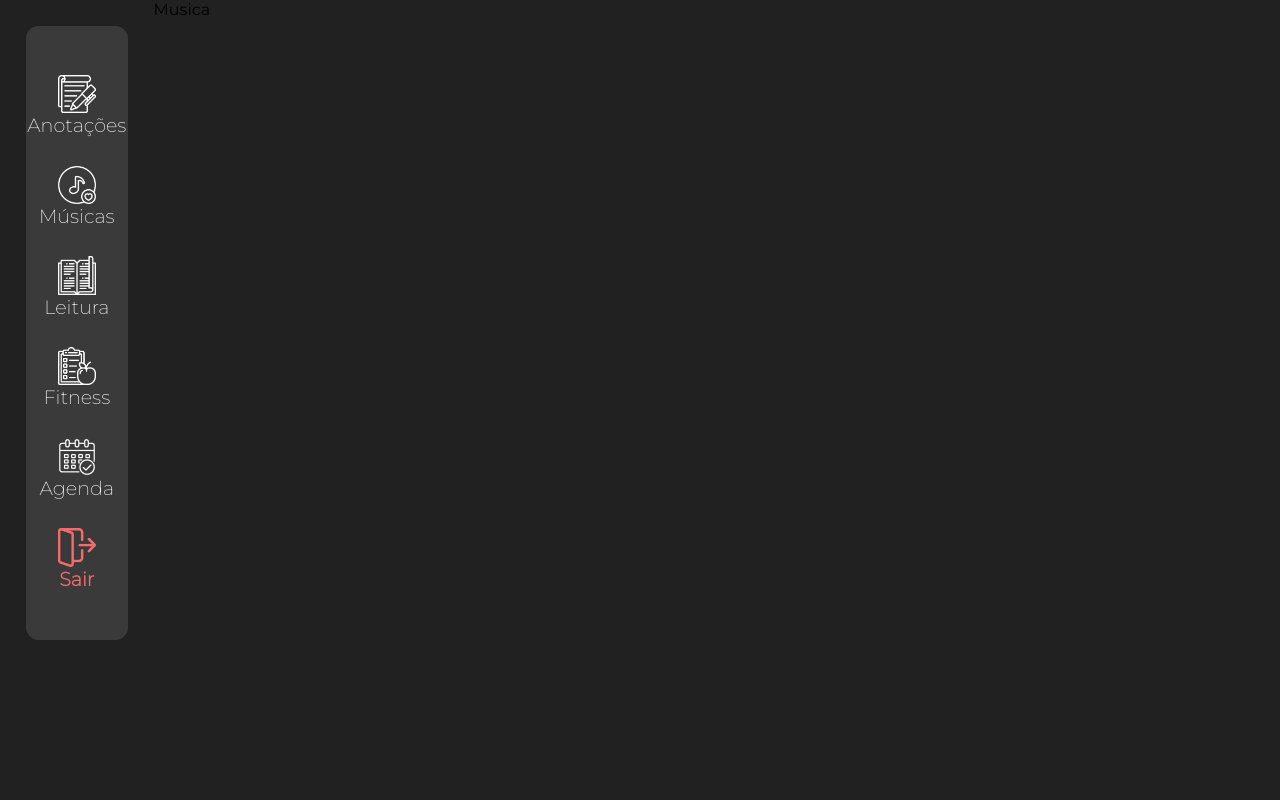
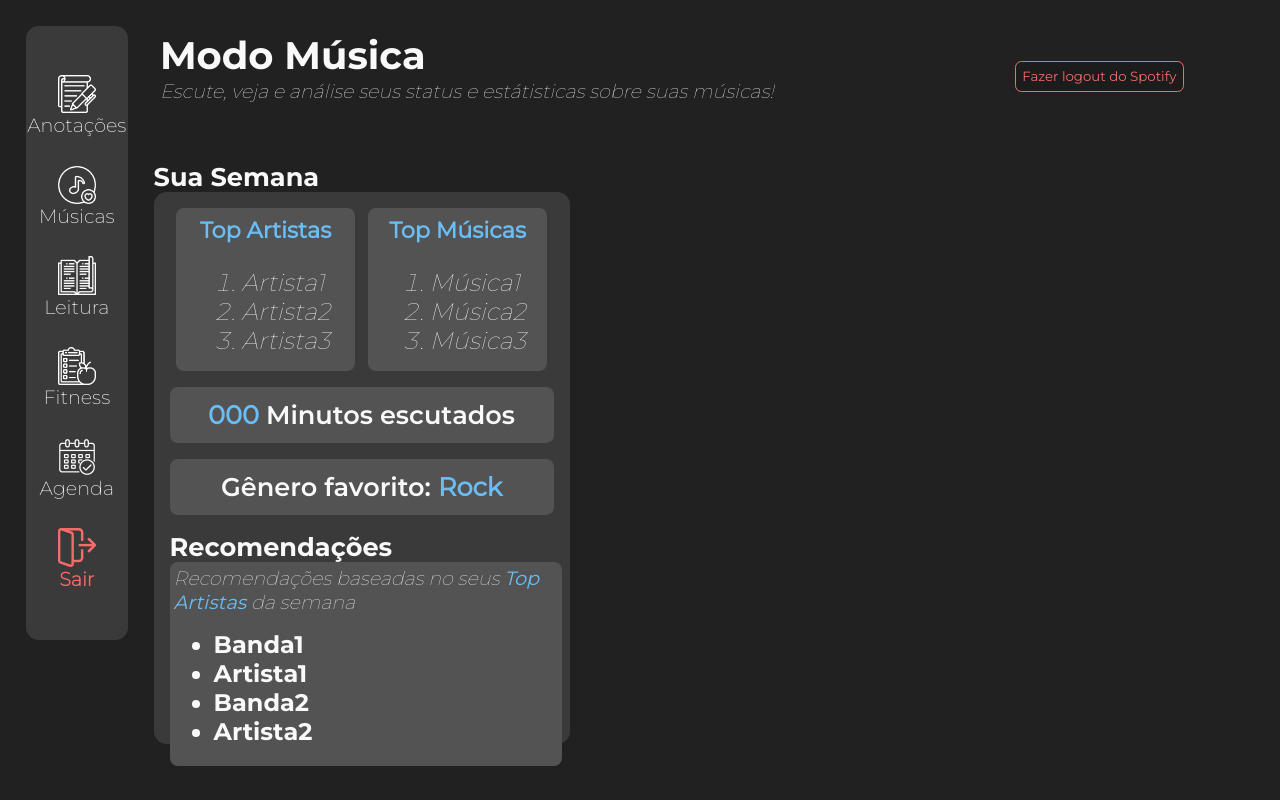
Before and after one commit to GrupoZonaLeste/Calmo, a React (Vite) app: page /musicas in a window 1280 px wide. Built offline with nearby package versions, Linux system fonts and the light colour scheme.

Commit message:
[FEAT](Modo Musica): Estatista Semana e Titulo

```diff
--- /dev/null
+++ b/src/components/ModoMusica/SemanaMusica.css
@@ -0,0 +1,91 @@
+.semanamusica {
+    color: #f9f9f9;
+}
+
+.semanamusica > h2 {
+    margin: 0;
+}
+
+.container_SemanaMusica {
+    background-color: #3A3A3A;
+    height: 65vh;
+    width: 30vw;
+    border-radius: 1vw;
+    padding: 2vh;
+}
+.container_SemanaMusica > h2{
+    margin: 0;
+}
+
+.topArtistasSemana, .topMusicasSemana {
+    background-color: #535353;
+    margin: 0 0.5vw;
+    width: max-content;
+    border-radius: 1vh;
+    width: 100%;
+    display: flex;
+    flex-direction: column;
+    align-items: center;
+}
+
+.topArtistasSemana > h3, .topMusicasSemana > h3 {
+    font-size:  150%;
+    color: #6ABDF5;
+    margin: 1vh 0;
+    font-size: 140%;
+}
+
+.topArtistasSemana > ol > li, .topMusicasSemana > ol > li{
+    font-size:  150%;
+    font-style: italic;
+    font-family: 'montserrat-Thin';
+}
+
+.row1Semanamusica {
+    display: flex;
+    justify-content: space-between;
+}
+
+.rowsSemanaMusica {
+    background-color: #535353;
+    width: 100%;
+    height: 7vh;
+    margin: 2vh 0;
+    border-radius: 1vh;
+    display: flex;
+    align-items: center;
+    justify-content: center;
+}
+
+.rowsSemanaMusica > p {
+    font-family: 'montserrat-Semibold';
+    font-size: 160%;
+}
+
+.rowsSemanaMusica > p > span {
+    color: #6ABDF5;
+    font-weight: bolder;
+}
+
+.recomendacoesMusicas {
+    background-color: #535353;
+    width: 100%;
+    height: max-content;
+    border-radius: 1vh;
+    padding: 0.5vh;
+}
+
+.recomendacoesMusicas > p {
+    font-family: 'montserrat-Thin';
+    font-style: italic;
+    margin: 0;
+}
+.recomendacoesMusicas > p > span{
+    color: #6ABDF5;
+}
+.recomendacoesMusicas > ul > li {
+    margin: 0;
+    font-size:  150%;
+    font-weight: bolder;
+    font-family: 'montserrat-Bold';
+}
--- /dev/null
+++ b/src/components/ModoMusica/SemanaMusica.jsx
@@ -0,0 +1,48 @@
+import React from 'react'
+import './SemanaMusica.css'
+
+const SemanaMusica = () => {
+  return (
+    <div className='semanamusica'>
+        <h2>Sua Semana</h2>
+        <div className='container_SemanaMusica'>
+            <div className='row1Semanamusica'>
+                <div className='topArtistasSemana'>
+                    <h3>Top Artistas</h3>
+                    <ol>
+                        <li>Artista1</li>
+                        <li>Artista2</li>
+                        <li>Artista3</li>
+                    </ol>
+                </div>
+                <div className='topMusicasSemana'>
+                    <h3>Top Músicas</h3>
+                    <ol>
+                        <li>Música1</li>
+                        <li>Música2</li>
+                        <li>Música3</li>
+                    </ol>
+                </div>
+            </div>
+            <div className='rowsSemanaMusica'>
+                <p><span>000</span> Minutos escutados</p>
+            </div>
+            <div className='rowsSemanaMusica'>
+                <p>Gênero favorito: <span>Rock</span></p>
+            </div>
+            <h2>Recomendações</h2>
+            <div className='recomendacoesMusicas'>
+                <p>Recomendações baseadas no seus <span>Top Artistas</span> da semana</p>
+                <ul>
+                    <li>Banda1</li>
+                    <li>Artista1</li>
+                    <li>Banda2</li>
+                    <li>Artista2</li>
+                </ul>
+            </div>
+        </div>
+    </div>
+  )
+}
+
+export default SemanaMusica
--- /dev/null
+++ b/src/components/ModoMusica/Titulo.css
@@ -0,0 +1,16 @@
+.logoutSpotify {
+    background-color: rgba(0, 0, 0, 0.139);
+    border: 1px solid rgb(245, 106, 106);
+    color: rgb(245, 106, 106);
+    border-radius: 0.5vw;
+    padding: 0.5vw;
+    margin-top: 3vh;
+}
+
+.logoutSpotify:hover {
+    cursor: pointer;
+    border: 2px solid rgb(243, 25, 25);
+    color: rgb(243, 25, 25);
+    font-weight: bolder;
+    transition: all 0.1s;
+}
--- /dev/null
+++ b/src/components/ModoMusica/Titulo.jsx
@@ -0,0 +1,16 @@
+import React from 'react'
+import './Titulo.css'
+
+const Titulo = () => {
+  return (
+    <div className='containerTituloAnotacaoes'>
+    <div>
+      <h1 className='titulo-anotacoes'>Modo Música</h1>
+      <p className='subtitulo-anotacoes'>Escute, veja e análise seus status e estátisticas sobre suas músicas!</p>
+    </div>
+    <button className='logoutSpotify'>Fazer logout do Spotify</button>
+  </div>
+  )
+}
+
+export default Titulo
--- a/src/pages/ModoMusica/Musica.jsx
+++ b/src/pages/ModoMusica/Musica.jsx
@@ -1,12 +1,20 @@
 import React from 'react'
 import SideBar from '../../components/Sidebar/SideBar'
 import './Musica.css'
+import Titulo from '../../components/ModoMusica/Titulo'
+import SemanaMusica from '../../components/ModoMusica/SemanaMusica'
+
 
 const Musica = () => {
     return (
     <div className='container_modos'>
         <SideBar/>
-        Musica
+        <div>
+          <Titulo/>
+          <div className='mainModoMusica'>
+            <SemanaMusica/>
+          </div>
+        </div>
     </div>
   )
 }
```
